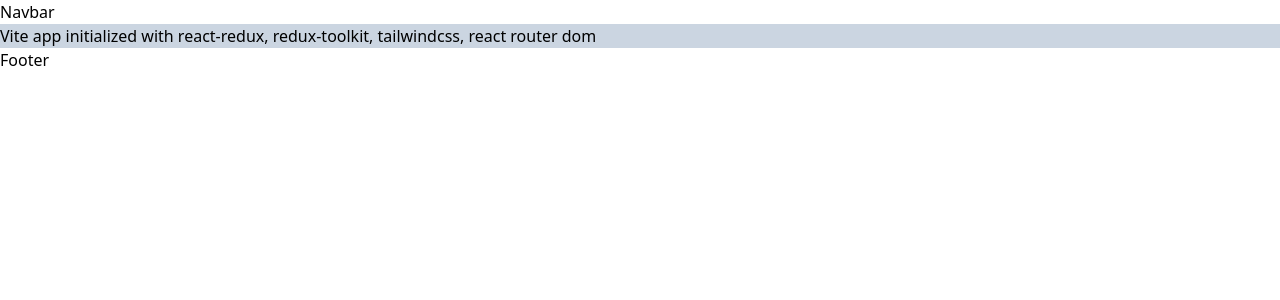
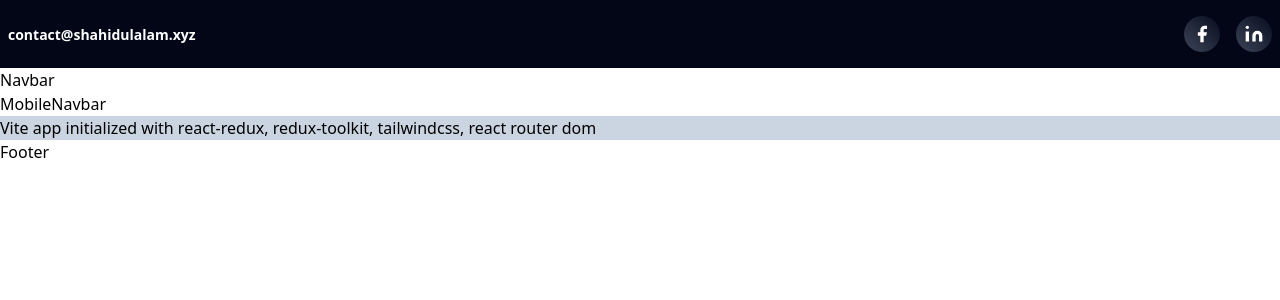
Before and after one commit to shz-code/mern-commerce-client, a React (Vite) app: page / in a window 1280 px wide. Shown: the top 300 px of the page. Built offline with nearby package versions, Linux system fonts and the light colour scheme; no server answers.

Commit message:
add: topBar

```diff
--- a/package.json
+++ b/package.json
@@ -11,6 +11,7 @@
   },
   "dependencies": {
     "@reduxjs/toolkit": "^2.0.1",
+    "lucide-react": "^0.321.0",
     "react": "^18.2.0",
     "react-dom": "^18.2.0",
     "react-hot-toast": "^2.4.1",
--- a/src/assets/css/tailwindcss.css
+++ b/src/assets/css/tailwindcss.css
@@ -1,3 +1,11 @@
 @tailwind base;
 @tailwind components;
 @tailwind utilities;
+
+.topBarIconLink {
+    @apply p-2 bg-gradient-to-tr from-slate-400/40 to-slate-800/20 backdrop-blur-sm rounded-full hover:to-slate-800/50 transition-all
+}
+
+.topBarIcon {
+    @apply fill-white stroke-none
+}
--- /dev/null
+++ b/src/components/Header/Header.jsx
@@ -0,0 +1,15 @@
+import { MobileNavbar } from "./MobileNavbar";
+import Navbar from "./Navbar";
+import TopBar from "./TopBar";
+
+const Header = () => {
+  return (
+    <div>
+      <TopBar />
+      <Navbar />
+      <MobileNavbar />
+    </div>
+  );
+};
+
+export default Header;
--- /dev/null
+++ b/src/components/Header/MobileNavbar.jsx
@@ -0,0 +1,3 @@
+export const MobileNavbar = () => {
+  return <div>MobileNavbar</div>;
+};
--- /dev/null
+++ b/src/components/Header/TopBar.jsx
@@ -0,0 +1,30 @@
+import { Facebook, Linkedin } from "lucide-react";
+
+const TopBar = () => {
+  return (
+    <div className="bg-slate-950 text-white hidden sm:block">
+      <div className="container mx-auto px-2 py-4">
+        <div className="flex justify-between items-center">
+          <span>
+            <a
+              className="text-sm font-semibold"
+              href="mailto:contact@shahidulalam.xyz"
+            >
+              contact@shahidulalam.xyz
+            </a>
+          </span>
+          <div className="flex items-center gap-4">
+            <a href="" className="topBarIconLink">
+              <Facebook className="topBarIcon" size={20} />
+            </a>
+            <a href="" className="topBarIconLink">
+              <Linkedin className="topBarIcon" size={20} />
+            </a>
+          </div>
+        </div>
+      </div>
+    </div>
+  );
+};
+
+export default TopBar;
--- a/src/components/Layout.jsx
+++ b/src/components/Layout.jsx
@@ -1,12 +1,12 @@
 import { Toaster } from "react-hot-toast";
 import Footer from "./Footer";
-import Navbar from "./Navbar";
+import Header from "./Header/Header";
 
 const Layout = ({ children }) => {
   return (
     <>
       <Toaster position="top-center" reverseOrder={false} />
-      <Navbar />
+      <Header />
       <main>{children}</main>
       <Footer />
     </>
```
Also changed, not shown: src/components/Header/Navbar.jsx (renamed from src/components/Navbar.jsx), 1 other file (tests, documents, lock files or other folders).
